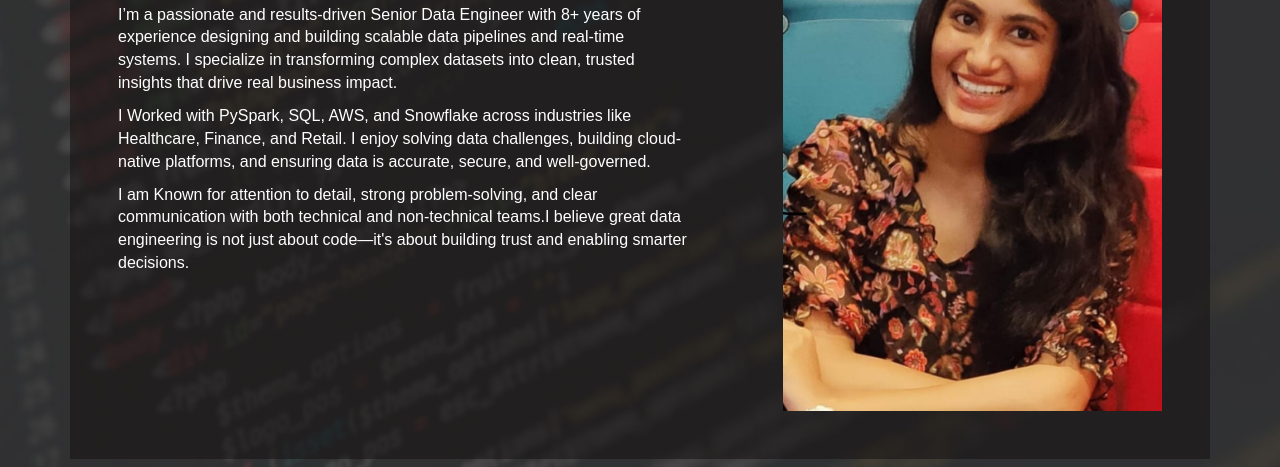
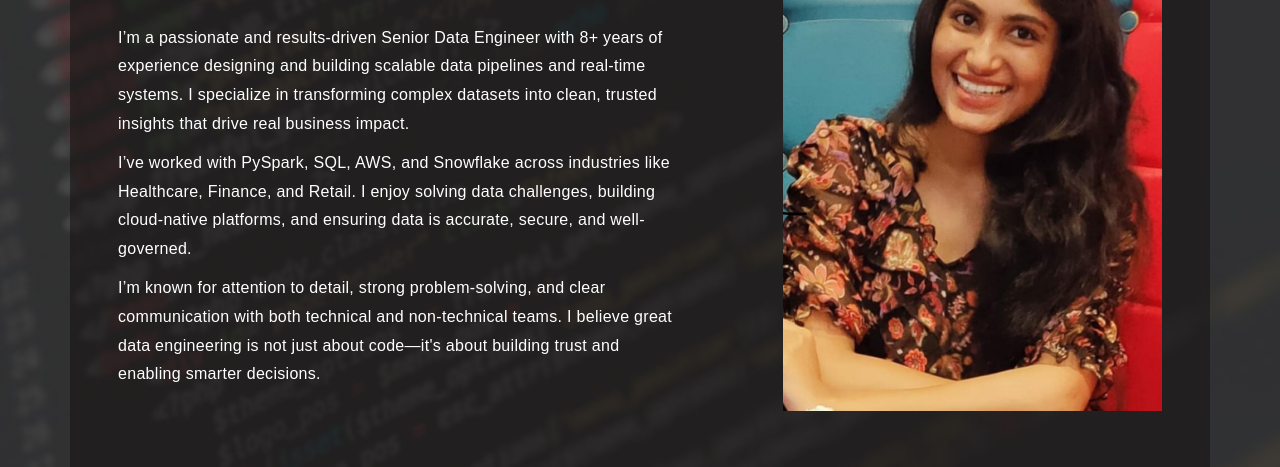
Before and after one commit to HariJahnavi/portfolio, a plain HTML site: page index.html in a window 1280 px wide. Shown: the part 333-800 px from the top of the page. Drawn offline with nearby package versions, Linux system fonts and the light colour scheme; files whose address does not match are found by name.

Commit message:
Update index.html

```diff
--- a/index.html
+++ b/index.html
@@ -103,18 +103,31 @@ Smartphone Compatible web template" />
                 </li>
               </ul>
             </div>
-		  <div class="address-text" style="font-family: 'Source Sans Pro', sans-serif; color: white;">
-  <p>I’m a passionate and results-driven Senior Data Engineer with 8+ years of experience designing and building scalable data pipelines and real-time systems.
-
- I specialize in transforming complex datasets into clean, trusted insights that drive real business impact.</p>
-
-  <p>I Worked with PySpark, SQL, AWS, and Snowflake across industries like Healthcare, Finance, and Retail.
-I enjoy solving data challenges, building cloud-native platforms, and ensuring data is accurate, secure, and well-governed.</p>
-
-  <p>I am Known for attention to detail, strong problem-solving, and clear communication with both technical and non-technical teams.I believe great data engineering is not just about code—it's about building trust and enabling smarter decisions.</p>
-</div>
 
 
+<!-- Description Text -->
+<div class="address-text" style="
+  font-family: 'Source Sans Pro', sans-serif;
+  color: white;
+  font-size: 16px;
+  line-height: 1.8;
+  letter-spacing: 0.3px;
+  padding: 20px 0;
+  -webkit-font-smoothing: antialiased;
+  -moz-osx-font-smoothing: grayscale;
+">
+  <p>
+    I’m a passionate and results-driven Senior Data Engineer with 8+ years of experience designing and building scalable data pipelines and real-time systems. I specialize in transforming complex datasets into clean, trusted insights that drive real business impact.
+  </p>
+
+  <p>
+    I’ve worked with PySpark, SQL, AWS, and Snowflake across industries like Healthcare, Finance, and Retail. I enjoy solving data challenges, building cloud-native platforms, and ensuring data is accurate, secure, and well-governed.
+  </p>
+
+  <p>
+    I’m known for attention to detail, strong problem-solving, and clear communication with both technical and non-technical teams. I believe great data engineering is not just about code—it's about building trust and enabling smarter decisions.
+  </p>
+</div>
 
           </div>
           <div class="col-md-5 header-left">
```
